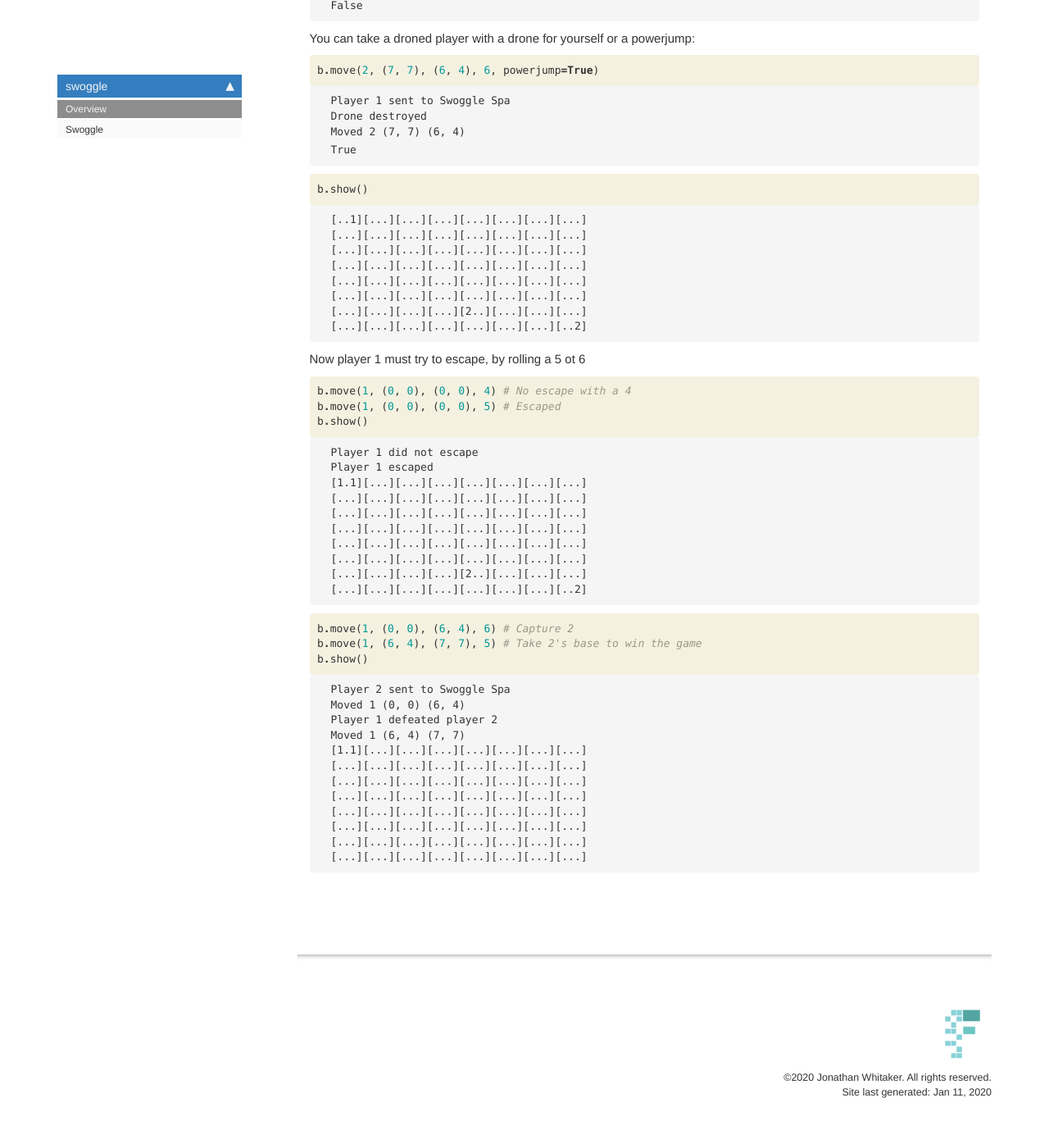
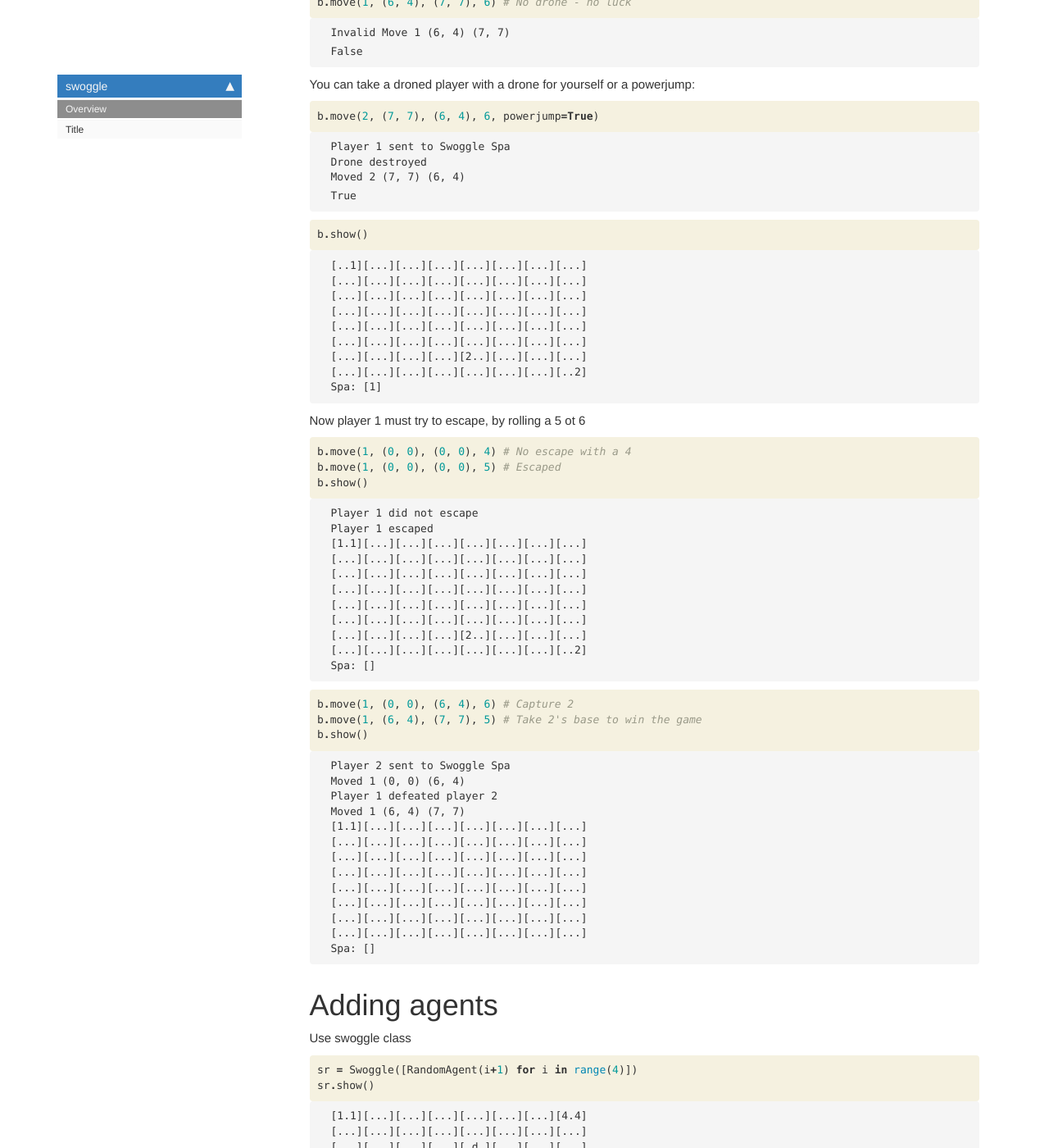
Before and after one commit to johnowhitaker/swoggle, a Jekyll site: the page built from docs/index.html, in a window 1280 px wide and 1400 px high, scrolled down 1556 px. Shown: the whole window at 82% size. Built offline with Jekyll 4.4.1, drawn with Linux system fonts in a browser that asks for light colours; nearby versions of some CDN libraries; comment, search, counter and statistics services are not loaded; some of the changed text lies outside the part shown.

Commit message:
Added Agents and a Swoggle class. Can play games w random agents.

```diff
--- a/docs/_data/sidebars/home_sidebar.yml
+++ b/docs/_data/sidebars/home_sidebar.yml
@@ -10,8 +10,8 @@
       title: Overview
       url: /
     - output: web,pdf
-      title: Swoggle
-      url: /core
+      title: Title
+      url: /ai
     output: web
     title: swoggle
   output: web
--- a/docs/index.html
+++ b/docs/index.html
@@ -90,6 +90,7 @@
 [...][...][...][...][...][...][...][...]
 [...][...][...][...][...][...][...][...]
 [...][...][...][...][...][...][...][2.2]
+Spa: []
 </pre>
 </div>
 </div>
@@ -133,6 +134,7 @@
 [...][...][...][...][...][...][...][...]
 [...][...][...][...][...][...][...][...]
 [...][...][...][...][...][...][...][2.2]
+Spa: []
 </pre>
 </div>
 </div>
@@ -176,6 +178,7 @@
 [...][...][...][...][...][...][...][...]
 [...][...][...][...][1d.][...][...][...]
 [...][...][...][...][...][...][...][2.2]
+Spa: []
 </pre>
 </div>
 </div>
@@ -300,6 +303,7 @@
 [...][...][...][...][...][...][...][...]
 [...][...][...][...][2..][...][...][...]
 [...][...][...][...][...][...][...][..2]
+Spa: [1]
 </pre>
 </div>
 </div>
@@ -345,6 +349,7 @@
 [...][...][...][...][...][...][...][...]
 [...][...][...][...][2..][...][...][...]
 [...][...][...][...][...][...][...][..2]
+Spa: []
 </pre>
 </div>
 </div>
@@ -385,6 +390,95 @@
 [...][...][...][...][...][...][...][...]
 [...][...][...][...][...][...][...][...]
 [...][...][...][...][...][...][...][...]
+Spa: []
+</pre>
+</div>
+</div>
+
+</div>
+</div>
+
+</div>
+<div class="cell border-box-sizing text_cell rendered"><div class="inner_cell">
+<div class="text_cell_render border-box-sizing rendered_html">
+<h1 id="Adding-agents">Adding agents<a class="anchor-link" href="#Adding-agents">&#182;</a></h1><p>Use swoggle class</p>
+
+</div>
+</div>
+</div>
+<div class="cell border-box-sizing code_cell rendered">
+<div class="input">
+
+<div class="inner_cell">
+    <div class="input_area">
+<div class=" highlight hl-ipython3"><pre><span></span><span class="n">sr</span> <span class="o">=</span> <span class="n">Swoggle</span><span class="p">([</span><span class="n">RandomAgent</span><span class="p">(</span><span class="n">i</span><span class="o">+</span><span class="mi">1</span><span class="p">)</span> <span class="k">for</span> <span class="n">i</span> <span class="ow">in</span> <span class="nb">range</span><span class="p">(</span><span class="mi">4</span><span class="p">)])</span>
+<span class="n">sr</span><span class="o">.</span><span class="n">show</span><span class="p">()</span>
+</pre></div>
+
+    </div>
+</div>
+</div>
+
+<div class="output_wrapper">
+<div class="output">
+
+<div class="output_area">
+
+<div class="output_subarea output_stream output_stdout output_text">
+<pre>[1.1][...][...][...][...][...][...][4.4]
+[...][...][...][...][...][...][...][...]
+[...][...][...][...][.d.][...][...][...]
+[...][...][.d.][...][...][...][...][...]
+[...][...][...][...][...][.d.][...][...]
+[...][...][...][.d.][...][...][...][...]
+[...][...][...][...][...][...][...][...]
+[2.2][...][...][...][...][...][...][3.3]
+Spa: []
+</pre>
+</div>
+</div>
+
+</div>
+</div>
+
+</div>
+<div class="cell border-box-sizing code_cell rendered">
+<div class="input">
+
+<div class="inner_cell">
+    <div class="input_area">
+<div class=" highlight hl-ipython3"><pre><span></span><span class="c1"># Run repeatedly to see a game play out</span>
+<span class="n">sr</span><span class="o">.</span><span class="n">move_agents</span><span class="p">()</span>
+<span class="n">sr</span><span class="o">.</span><span class="n">show</span><span class="p">()</span>
+</pre></div>
+
+    </div>
+</div>
+</div>
+
+<div class="output_wrapper">
+<div class="output">
+
+<div class="output_area">
+
+<div class="output_subarea output_stream output_stdout output_text">
+<pre>1 took 15 tries to guess a random move
+Moved 1 (1, 0) (0, 1)
+2 took 7 tries to guess a random move
+Moved 2 (1, 6) (2, 5)
+3 took 12 tries to guess a random move
+Moved 3 (7, 7) (7, 6)
+4 took 2 tries to guess a random move
+Moved 4 (4, 6) (6, 6)
+[..1][1..][...][...][...][...][...][..4]
+[...][...][...][...][...][...][...][...]
+[...][...][...][...][.d.][2..][...][...]
+[...][...][.d.][...][...][...][...][...]
+[...][...][...][...][...][.d.][...][...]
+[...][...][...][.d.][...][...][...][...]
+[...][...][...][...][...][...][4..][...]
+[..2][...][...][...][...][...][3..][..3]
+Spa: []
 </pre>
 </div>
 </div>
--- a/docs/sidebar.json
+++ b/docs/sidebar.json
@@ -1,6 +1,6 @@
 {
   "swoggle": {
     "Overview": "/",
-    "Swoggle": "/core"
+    "Title": "/ai"
   }
 }
```
Also changed, not shown: docs/core.html (+49 -5 lines), swoggle/_nbdev.py (+5 -2 lines), swoggle/core.py (+21 -6 lines), README.md, 2 other files.
